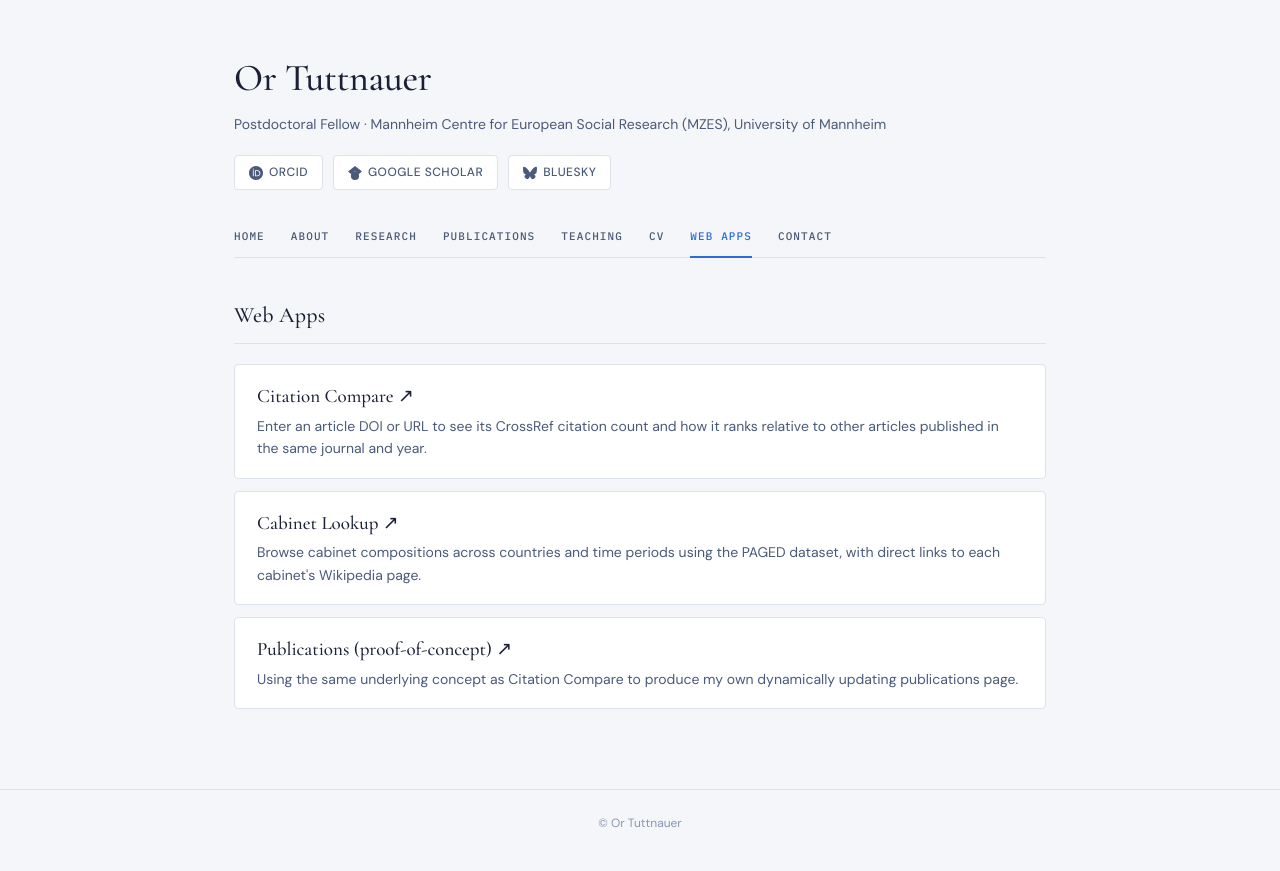
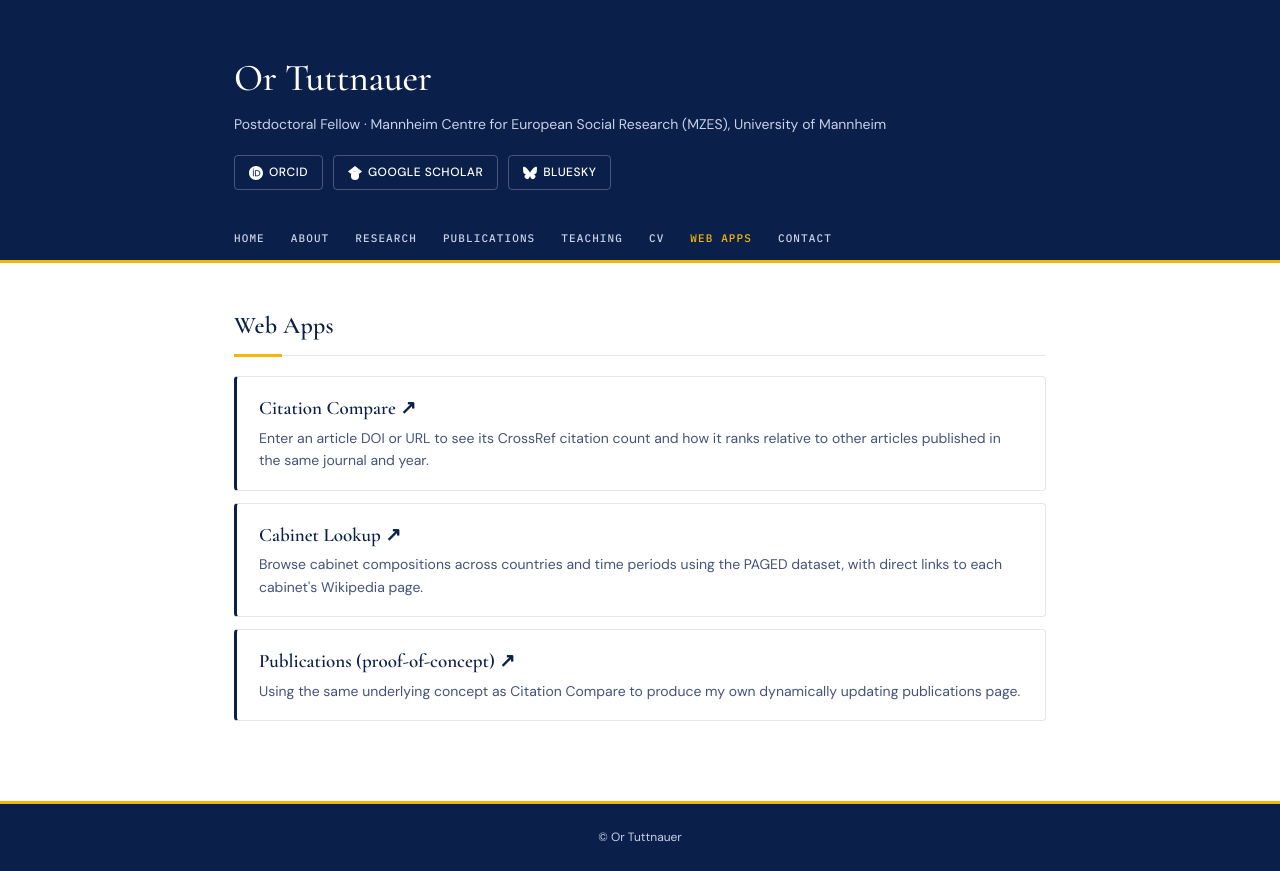
Before and after one commit to ortutt/ortutt.github.io, a plain HTML site: page web-apps/index.html in a window 1280 px wide. Drawn offline with nearby package versions, Linux system fonts and the light colour scheme.

Commit message:
Restyle: white background, navy and gold palette
Co-Authored-By: Claude Opus 5.5 <noreply@anthropic.com>
Claude-Session: https://claude.ai/code/session_017BWFDTznDi1uXYFjLEamwx

```diff
--- a/assets/style.css
+++ b/assets/style.css
@@ -1,12 +1,18 @@
 /* Or Tuttnauer — site styles (matches ortutt/publications) */
 :root {
-  --bg:       #f4f6f9;
-  --surface:  #ffffff;
-  --border:   #dde2ec;
-  --text:     #1a2035;
-  --muted:    #4a5a7a;
-  --faint:    #8a96b0;
-  --accent:   #2a6dd9;
+  --bg:        #ffffff;
+  --surface:   #ffffff;
+  --tint:      #f4f6fa;
+  --border:    #e1e6ef;
+  --text:      #0f1d3d;
+  --muted:     #45537a;
+  --faint:     #8590ab;
+  --navy:      #0b1f4b;
+  --navy-2:    #13306b;
+  --accent:    #1c3d8c;
+  --gold:      #f2b705;
+  --gold-dark: #a67c00;
+  --on-navy:   #c9d2e6;
 }
 
 *, *::before, *::after { box-sizing: border-box; margin: 0; padding: 0; }
@@ -20,6 +26,7 @@ body {
   min-height: 100vh;
   display: flex;
   flex-direction: column;
+  overflow-x: hidden;
 }
 
 a { color: var(--accent); text-decoration: none; }
@@ -37,8 +44,17 @@ a:hover { text-decoration: underline; }
 /* ── Header ── */
 .site-header {
   padding: 48px 0 0;
-  border-bottom: 1px solid var(--border);
-  margin-bottom: 40px;
+  margin-bottom: 44px;
+  position: relative;
+  isolation: isolate;
+}
+.site-header::before {
+  content: '';
+  position: absolute;
+  inset: 0 calc(50% - 50vw);
+  background: var(--navy);
+  border-bottom: 3px solid var(--gold);
+  z-index: -1;
 }
 
 .site-header .name {
@@ -46,15 +62,15 @@ a:hover { text-decoration: underline; }
   font-size: 38px;
   font-weight: 500;
   letter-spacing: -0.01em;
-  color: var(--text);
+  color: #ffffff;
   margin-bottom: 4px;
   display: inline-block;
 }
-.site-header .name:hover { text-decoration: none; color: var(--accent); }
+.site-header .name:hover { text-decoration: none; color: var(--gold); }
 
 .site-header .subtitle {
   font-size: 14px;
-  color: var(--muted);
+  color: var(--on-navy);
   margin-bottom: 20px;
 }
 
@@ -77,12 +93,12 @@ a:hover { text-decoration: underline; }
   text-decoration: none;
   padding: 7px 14px;
   border-radius: 4px;
-  border: 1px solid var(--border);
-  color: var(--muted);
-  background: var(--surface);
+  border: 1px solid rgba(255,255,255,0.25);
+  color: #ffffff;
+  background: transparent;
   transition: all 0.15s;
 }
-.profile-link:hover { border-color: var(--accent); color: var(--accent); text-decoration: none; }
+.profile-link:hover { border-color: var(--gold); color: var(--gold); text-decoration: none; }
 .profile-link svg { width: 14px; height: 14px; flex-shrink: 0; }
 
 /* ── Navigation ── */
@@ -97,20 +113,20 @@ a:hover { text-decoration: underline; }
   font-weight: 500;
   letter-spacing: 0.1em;
   text-transform: uppercase;
-  color: var(--muted);
-  padding: 10px 0;
-  border-bottom: 2px solid transparent;
-  margin-bottom: -1px;
+  color: var(--on-navy);
+  padding: 12px 0;
+  border-bottom: 3px solid transparent;
   transition: color 0.15s, border-color 0.15s;
 }
-.site-nav a:hover { color: var(--accent); text-decoration: none; }
-.site-nav a[aria-current="page"] { color: var(--accent); border-bottom-color: var(--accent); }
+.site-nav a:hover { color: #ffffff; text-decoration: none; }
+.site-nav a[aria-current="page"] { color: var(--gold); border-bottom-color: var(--gold); }
 
 /* ── Sections & text ── */
 .page-title {
   font-family: 'Cormorant Garamond', serif;
   font-size: 28px;
-  font-weight: 500;
+  font-weight: 600;
+  color: var(--navy);
   letter-spacing: 0.01em;
   margin-bottom: 6px;
 }
@@ -125,13 +141,23 @@ a:hover { text-decoration: underline; }
 
 .section-title {
   font-family: 'Cormorant Garamond', serif;
-  font-size: 22px;
-  font-weight: 500;
+  font-size: 24px;
+  font-weight: 600;
   letter-spacing: 0.01em;
-  color: var(--text);
+  color: var(--navy);
   margin-bottom: 20px;
   padding-bottom: 10px;
   border-bottom: 1px solid var(--border);
+  position: relative;
+}
+.section-title::after {
+  content: '';
+  position: absolute;
+  left: 0;
+  bottom: -2px;
+  width: 48px;
+  height: 3px;
+  background: var(--gold);
 }
 
 .prose p { margin-bottom: 1em; color: var(--text); }
@@ -143,7 +169,7 @@ a:hover { text-decoration: underline; }
 .dates {
   font-family: 'IBM Plex Mono', monospace;
   font-size: 12px;
-  color: var(--faint);
+  color: var(--gold-dark);
   margin-bottom: 14px !important;
 }
 
@@ -155,6 +181,7 @@ a:hover { text-decoration: underline; }
   align-items: start;
 }
 .portrait {
+  box-shadow: 6px 6px 0 var(--gold);
   width: 100%;
   aspect-ratio: 4 / 5;
   object-fit: cover;
@@ -173,16 +200,20 @@ a:hover { text-decoration: underline; }
 .card {
   background: var(--surface);
   border: 1px solid var(--border);
+  border-left: 3px solid var(--navy);
   border-radius: 4px;
   padding: 18px 22px;
+  transition: border-color 0.15s;
 }
+.card:hover { border-left-color: var(--gold); }
 
 .card-title {
   font-family: 'Cormorant Garamond', serif;
   font-size: 19px;
   font-weight: 500;
   line-height: 1.35;
-  color: var(--text);
+  color: var(--navy);
+  font-weight: 600;
   margin-bottom: 6px;
 }
 .card-title a { color: inherit; }
@@ -216,8 +247,9 @@ details.card > summary {
   position: relative;
   font-family: 'Cormorant Garamond', serif;
   font-size: 19px;
-  font-weight: 500;
+  font-weight: 600;
   line-height: 1.35;
+  color: var(--navy);
   transition: color 0.15s;
 }
 details.card > summary::-webkit-details-marker { display: none; }
@@ -229,9 +261,10 @@ details.card > summary::after {
   transform: translateY(-50%);
   font-family: 'IBM Plex Mono', monospace;
   font-size: 18px;
-  color: var(--faint);
+  color: var(--gold-dark);
 }
-details.card[open] > summary::after { content: '−'; color: var(--accent); }
+details.card[open] { border-left-color: var(--gold); }
+details.card[open] > summary::after { content: '−'; color: var(--gold-dark); }
 details.card > summary:hover { color: var(--accent); }
 details.card[open] > summary { border-bottom: 1px solid var(--border); }
 details.card > .prose { padding: 18px 22px 22px; font-size: 14.5px; }
@@ -265,24 +298,26 @@ details.card > .prose { padding: 18px 22px 22px; font-size: 14.5px; }
   text-transform: uppercase;
   padding: 10px 18px;
   border-radius: 4px;
-  border: 1px solid var(--accent);
-  color: var(--accent);
-  background: var(--surface);
+  border: 1px solid var(--navy);
+  color: #ffffff;
+  background: var(--navy);
   transition: all 0.15s;
 }
-.button:hover { background: var(--accent); color: #fff; text-decoration: none; }
+.button:hover { background: var(--gold); border-color: var(--gold); color: var(--navy); text-decoration: none; }
 
 /* ── Footer ── */
 .page-footer {
   text-align: center;
   padding: 24px;
   font-size: 12px;
-  color: var(--faint);
-  border-top: 1px solid var(--border);
+  color: var(--on-navy);
+  background: var(--navy);
+  border-top: 3px solid var(--gold);
 }
 
 @media (max-width: 640px) {
   .intro { grid-template-columns: 1fr; }
-  .portrait { max-width: 220px; }
+  .portrait {
+  box-shadow: 6px 6px 0 var(--gold); max-width: 220px; }
   .site-nav { gap: 0 18px; }
 }
```
